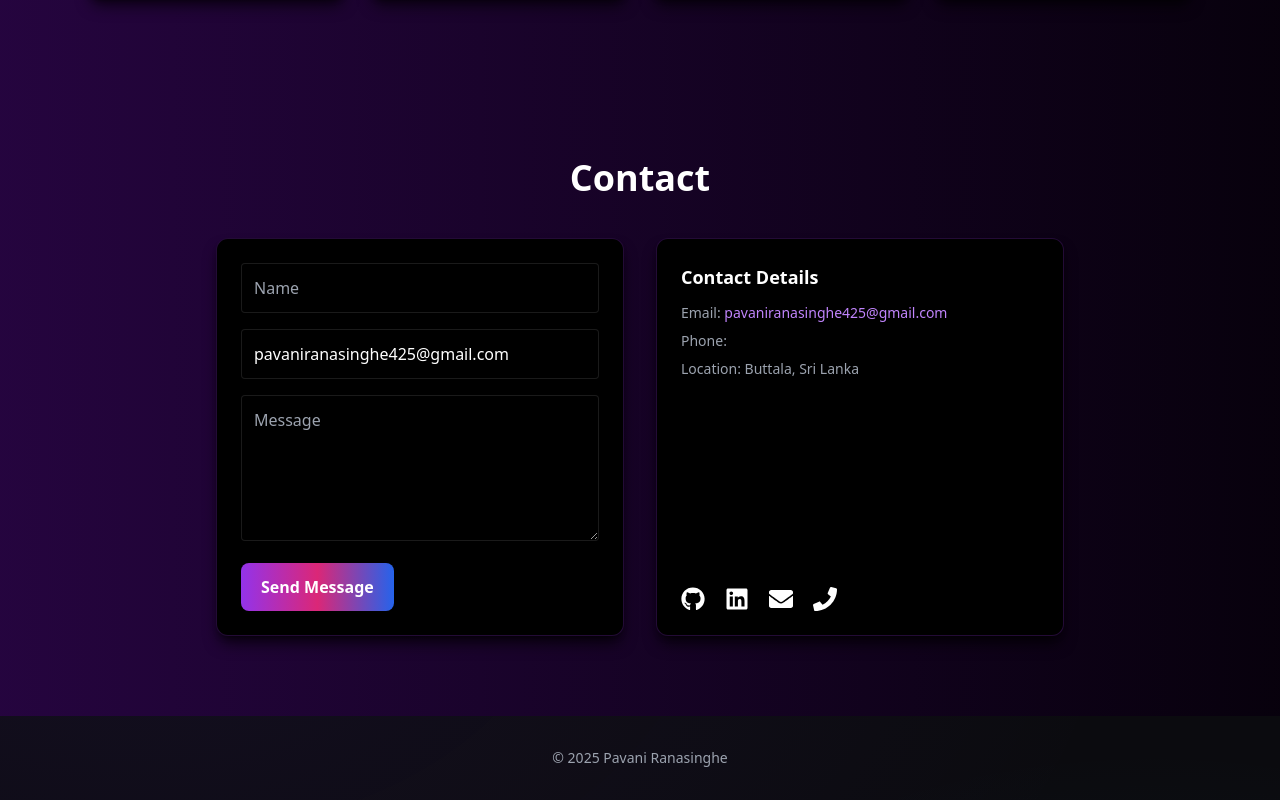
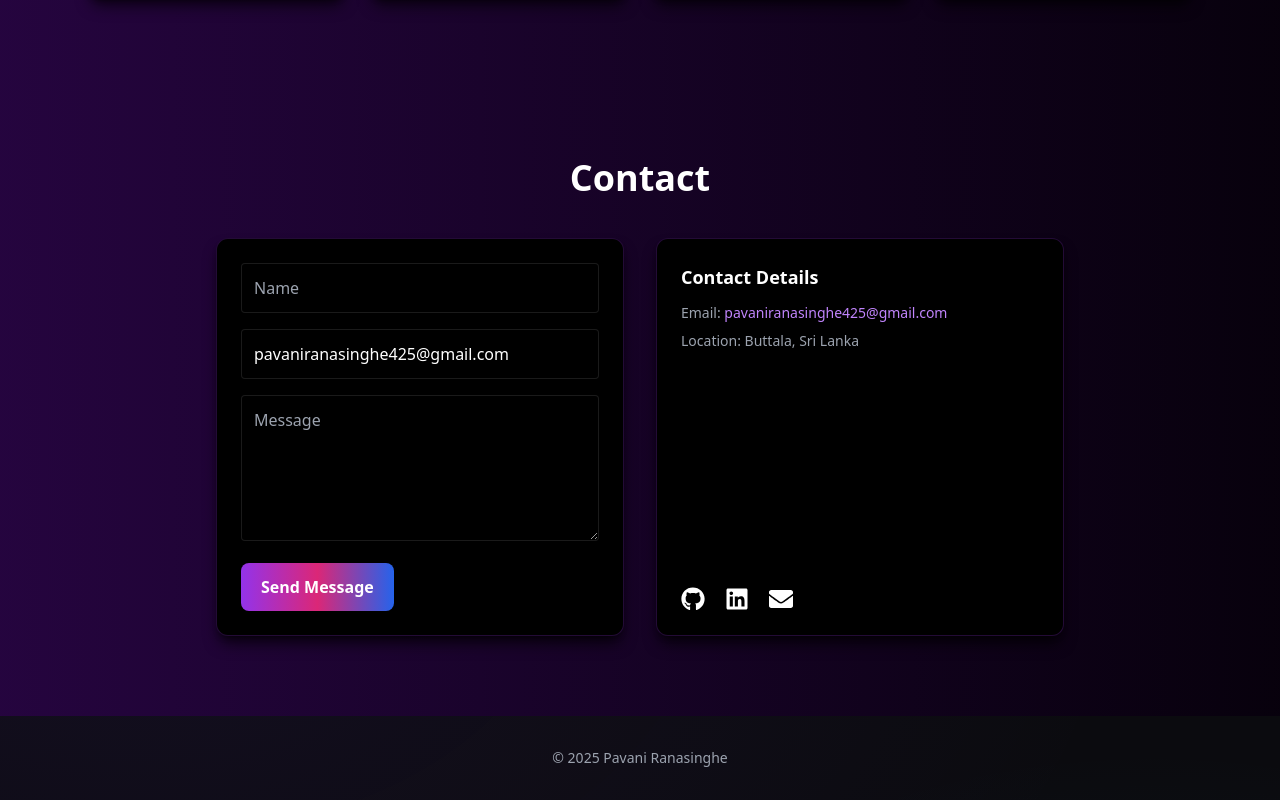
Before and after one commit to Pavanisr/Pavani-Ranasinghe-Portfolio, a React (Create React App) app: page / in a window 1280 px wide. Shown: the part 4294-5094 px from the top of the page. Built offline with nearby package versions, Linux system fonts and the light colour scheme.

Commit message:
edit contact form

```diff
--- a/src/components/Contact.jsx
+++ b/src/components/Contact.jsx
@@ -85,9 +85,7 @@ export default function Contact() {
               <div className="text-sm text-gray-400 mt-3">
                 Email: <a href="mailto:pavaniranasinghe425@gmail.com" className="text-purple-400 hover:underline">pavaniranasinghe425@gmail.com</a>
               </div>
-              <div className="text-sm text-gray-400 mt-2">
-                Phone: <a href="tel:+94741020616" className="text-purple-400 hover:underline"></a>
-              </div>
+
               <div className="text-sm text-gray-400 mt-2">Location: Buttala, Sri Lanka</div>
             </div>
             <div className="mt-6 flex gap-5 text-2xl text-white">
@@ -100,9 +98,7 @@ export default function Contact() {
               <a href="mailto:pavaniranasinghe425@gmail.com">
                 <FaEnvelope className="hover:text-purple-400 transition" />
               </a>
-              <a href="tel:+94741020616">
-                <FaPhone className="hover:text-purple-400 transition" />
-              </a>
+
             </div>
           </div>
         </div>
```
